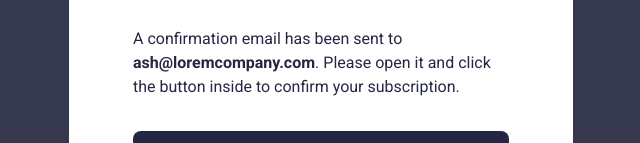
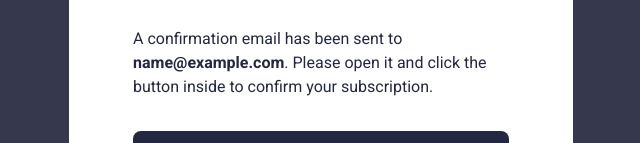
Before and after one commit to GentleHorse/FrontendMentor_NewsletterSignUpWithSuccessMessage, a website built with Vite: page src/index.html in a window 1280 px wide. Both pictures are taken after typing "name@example.com" into the empty fields and a click on the button "Subscribe to monthly newsletter". Shown: the part 413-556 px from the top of the page, without its empty margins (319-959 px from the left). Built offline with nearby package versions, Linux system fonts and the light colour scheme.

Commit message:
Show user input email address in 'success' message

```diff
--- a/src/index.html
+++ b/src/index.html
@@ -87,7 +87,7 @@
           <h1>Thanks for subscribing!</h1>
           <p>
             A confirmation email has been sent to
-            <span>ash@loremcompany.com</span>. Please open it and click the
+            <span id="input-user-email-address">ash@loremcompany.com</span>. Please open it and click the
             button inside to confirm your subscription.
           </p>
           <button id="dismiss-button">Dismiss message</button>
--- a/src/script.js
+++ b/src/script.js
@@ -7,6 +7,7 @@ const emailInputErrorMessage = document.getElementById(
   "email-input-error-message"
 );
 const singupForm = document.getElementById("signup-form");
+const inputUserEmailAddress = document.getElementById("input-user-email-address");
 
 // Default status
 signupCard.style.display = "block";
@@ -48,6 +49,9 @@ function handleSignupFormHandleSubmit(event) {
     emailUserInput.style.backgroundColor = "#ffffff";
     emailUserInput.style.color = "#242742";
 
+    // Replace with user input email
+    inputUserEmailAddress.innerHTML = email;
+
     // Clear user input
     event.target.email.value = "";
 
```
